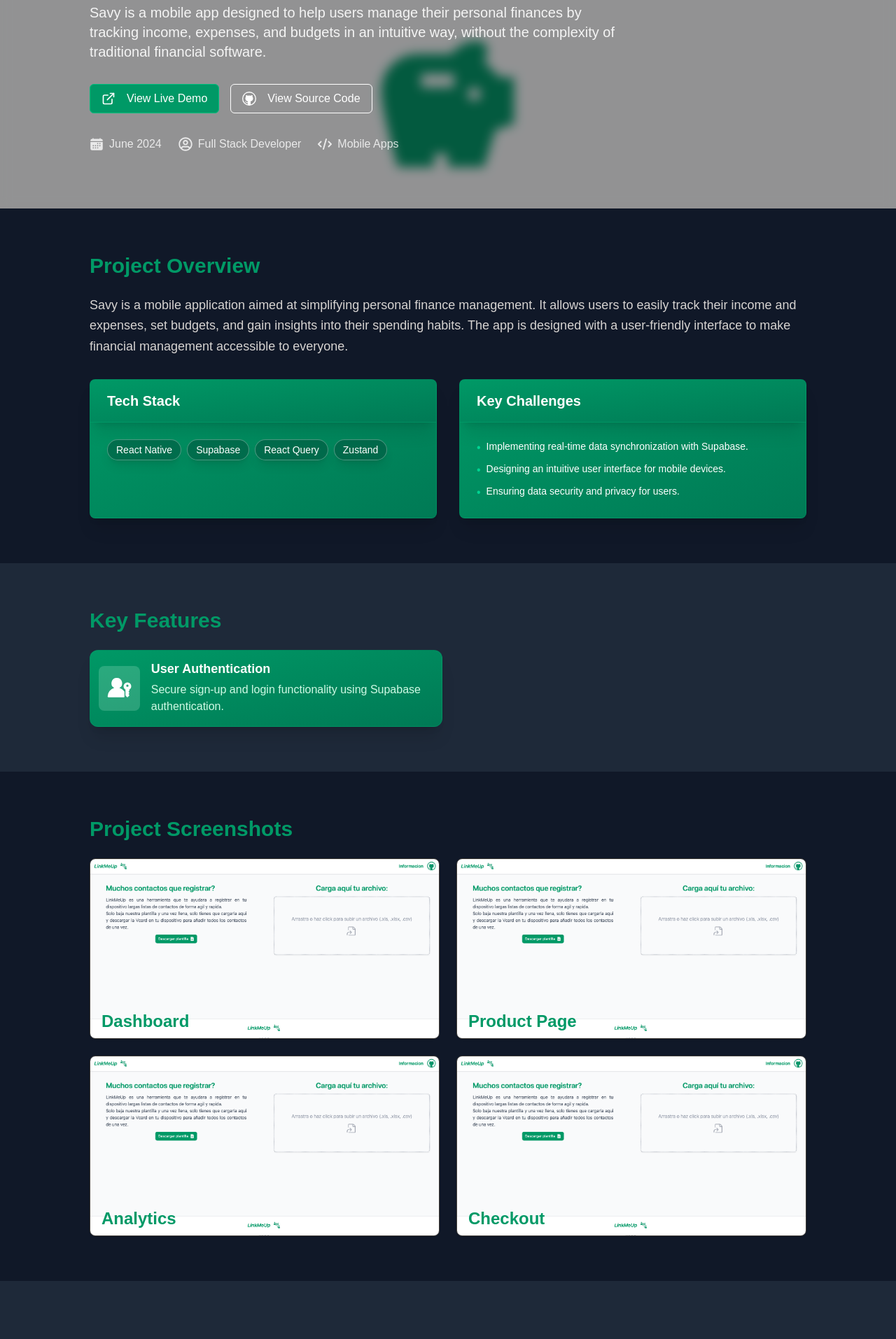
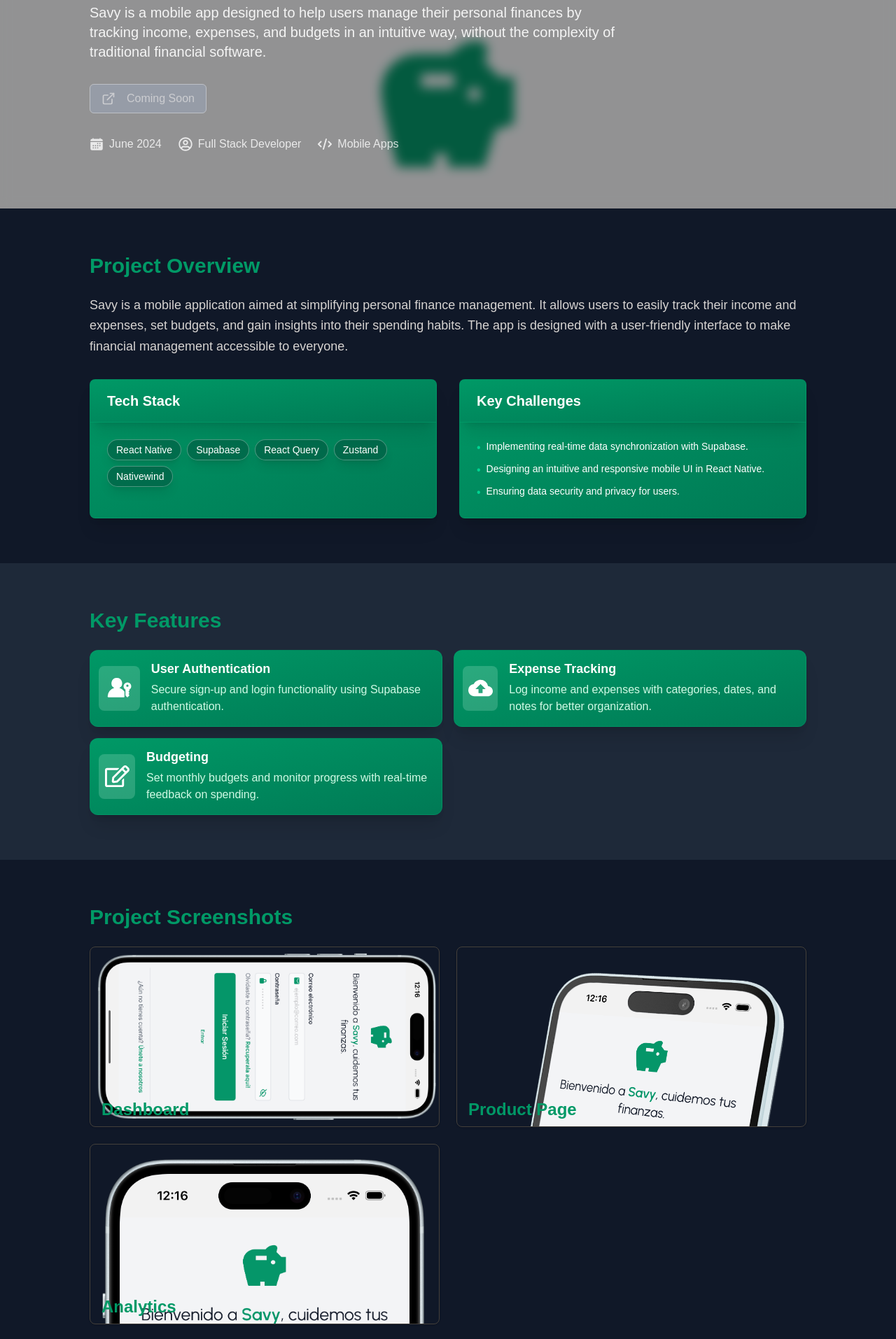
Before and after one commit to Ianbleake/BleakeDev, a Next.js app: page /proyects/2 in a window 1280 px wide. Shown: the part 320-2234 px from the top of the page at 70% size. Built offline with nearby package versions, Linux system fonts and the light colour scheme.

Commit message:
feat: add savy proyect info

```diff
--- a/src/app/proyects/[id]/components/Hero/index.tsx
+++ b/src/app/proyects/[id]/components/Hero/index.tsx
@@ -16,8 +16,6 @@
   project,
 }:HeroProps ): React.ReactElement {
 
-  //TODO: Conditionally render the buttons only if the links are provided in the project object and if the project status is "Completed" or other than "Planned"
-
   return (
     <section className={`pt-32 pb-20 px-6 relative overflow-hidden`} style={{ backgroundImage: `url(${project.image})`, backgroundSize: "cover", }} >
 
@@ -33,17 +31,18 @@
         </p>
 
         <div className="flex flex-wrap gap-4 mb-8">
-          <Button>
+          <Button disabled={project.status !== "Completed"} isExternal route={project.link}>
             <LuExternalLink className="mr-2 h-5 w-5" />
-            View Live Demo
+            {project.status === "Completed" ? "Visit Project" : "Coming Soon"}
           </Button>
-          <Button
-            variant="secondary"
-            className="border-white text-white hover:bg-emerald-600/10 bg-transparent"
-          >
-            <VscGithub className="mr-2 h-5 w-5" />
-            View Source Code
-          </Button>
+          {
+            project.github && (
+              <Button variant="secondary" className="text-white/90 border-white/30 hover:bg-white/10" isExternal route={project.github}>
+                <VscGithub className="mr-2 h-5 w-5" />
+                View Source Code
+              </Button>
+            )
+          }
         </div>
 
         <div className="flex flex-wrap gap-6 text-white/80">
--- a/src/app/proyects/types.d.ts
+++ b/src/app/proyects/types.d.ts
@@ -21,6 +21,7 @@
   url: string;
 }
 type ProyectPage = {
+  galleryType: "slider" | "grid";
   images:Screenshot[];
   overview: string;
   features: {
--- a/src/content/proyects.ts
+++ b/src/content/proyects.ts
@@ -9,7 +9,7 @@
     title: "Link Me Up",
     description:
       "Link Me Up is a PWA that allows bulk importing of contacts from Excel or CSV files, with the ability to review and edit the data before saving them to the device.",
-    tech: ["React", "Vite", "TailwindCSS", "Zustand", "TypeScript"],
+    tech: ["React", "Vite", "TailwindCSS", "Zustand", "TypeScript",],
     category: "Web Apps",
     status: "Completed",
     image: "/images/linkmeup.png",
@@ -19,6 +19,7 @@
     date: "September 2025",
     role: "Front End Developer",
     pageContent: {
+      galleryType: "grid",
       images: [
         {
           id: 1,
@@ -87,8 +88,9 @@
   {
     id: 2,
     title: "Savy - Budget App",
-    description: "Savy is a mobile app designed to help users manage their personal finances by tracking income, expenses, and budgets in an intuitive way, without the complexity of traditional financial software.",
-    tech: ["React Native", "Supabase", "React Query", "Zustand"],
+    description:
+      "Savy is a mobile app designed to help users manage their personal finances by tracking income, expenses, and budgets in an intuitive way, without the complexity of traditional financial software.",
+    tech: ["React Native", "Supabase", "React Query", "Zustand","Nativewind"],
     category: "Mobile Apps",
     status: "In Progress",
     image: "/images/savySS1.png",
@@ -98,35 +100,65 @@
     date: "June 2024",
     role: "Full Stack Developer",
     pageContent: {
+      galleryType: "slider",
       images: [
-        { id: 1, title: "Dashboard", color: "from-emerald-400 to-green-500", url: "/images/linkmeup.png" },
-        { id: 2, title: "Product Page", color: "from-green-500 to-emerald-600", url: "/images/linkmeup.png" },
-        { id: 3, title: "Analytics", color: "from-emerald-600 to-green-700", url: "/images/linkmeup.png" },
-        { id: 4, title: "Checkout", color: "from-green-700 to-emerald-800", url: "/images/linkmeup.png" }
+        {
+          id: 1,
+          title: "Dashboard",
+          color: "from-emerald-400 to-green-500",
+          url: "/images/savySS1-landscape.png",
+        },
+        {
+          id: 2,
+          title: "Product Page",
+          color: "from-green-500 to-emerald-600",
+          url: "/images/savySS1-left.png",
+        },
+        {
+          id: 3,
+          title: "Analytics",
+          color: "from-emerald-600 to-green-700",
+          url: "/images/savySS1-portrait.png",
+        },
       ],
-      overview: "Savy is a mobile application aimed at simplifying personal finance management. It allows users to easily track their income and expenses, set budgets, and gain insights into their spending habits. The app is designed with a user-friendly interface to make financial management accessible to everyone.",
+      overview:
+        "Savy is a mobile application aimed at simplifying personal finance management. It allows users to easily track their income and expenses, set budgets, and gain insights into their spending habits. The app is designed with a user-friendly interface to make financial management accessible to everyone.",
       features: [
         {
           name: "User Authentication",
-          description: "Secure sign-up and login functionality using Supabase authentication.",
+          description:
+            "Secure sign-up and login functionality using Supabase authentication.",
           icon: GoPasskeyFill,
-        }
+        },
+        {
+          name: "Expense Tracking",
+          description:
+            "Log income and expenses with categories, dates, and notes for better organization.",
+          icon: MdCloudUpload,
+        },
+        {
+          name: "Budgeting",
+          description:
+            "Set monthly budgets and monitor progress with real-time feedback on spending.",
+          icon: FaRegEdit,
+        },
       ],
       challenges: [
         "Implementing real-time data synchronization with Supabase.",
-        "Designing an intuitive user interface for mobile devices.",
-        "Ensuring data security and privacy for users."
+        "Designing an intuitive and responsive mobile UI in React Native.",
+        "Ensuring data security and privacy for users.",
       ],
       lessons: [
         "Gained experience with React Native and mobile app development.",
         "Learned how to integrate Supabase for backend services.",
-        "Improved skills in designing user-friendly interfaces."
+        "Improved skills in designing user-friendly interfaces and state management with Zustand.",
       ],
       futurePlans: [
-        "Add more advanced budgeting features.",
-        "Implement data visualization for better financial insights.",
-        "Expand to support multiple currencies and internationalization."
+        "Add advanced analytics with charts and spending insights.",
+        "Implement recurring transactions and reminders.",
+        "Expand to support multiple currencies and internationalization.",
+        "Release to App Store and Google Play.",
       ],
-    }
-  }
+    },
+  },
 ];
```
